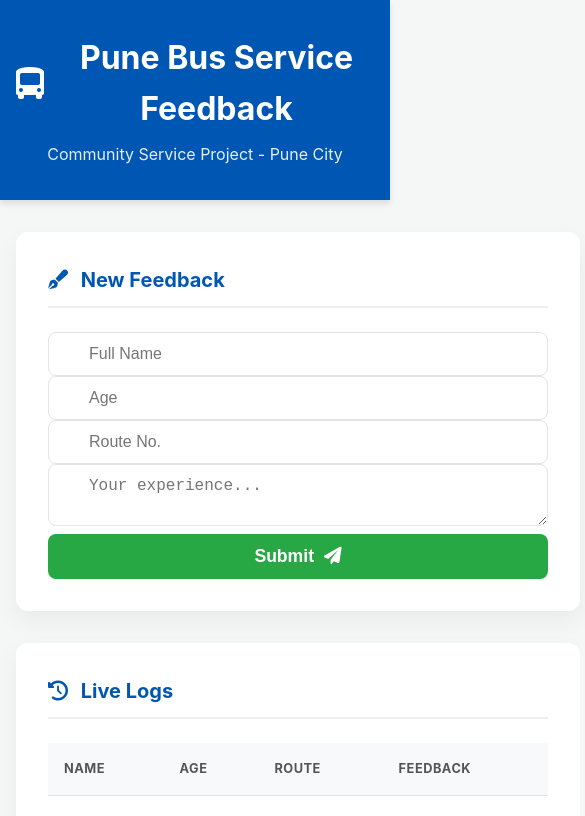
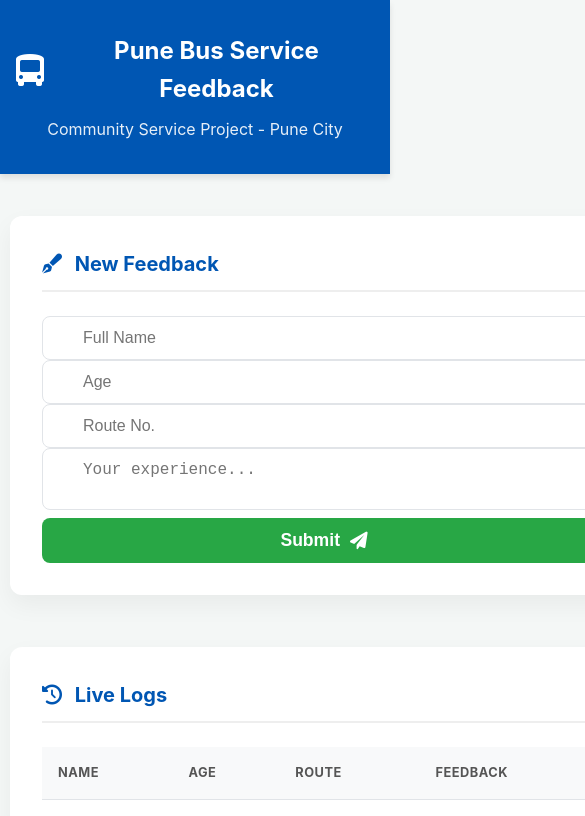
Before and after one commit to Krishhh25/Project, a website: page index.html in a window 390 px wide. Shown: the top 816 px of the page, 585 px wide, since content can reach past the window. Drawn offline with Linux system fonts and the light colour scheme; no server answers.

Commit message:
Update style.css

```diff
--- a/style.css
+++ b/style.css
@@ -189,7 +189,32 @@ th i {
 tbody tr:last-child td {
     border-bottom: none;
 }
+/* Mobile Styles */
+@media (max-width: 600px) {
+    .main-container {
+        padding: 10px;
+        flex-direction: column; /* Stacks form and table vertically */
+    }
 
+    .card {
+        margin-bottom: 20px;
+        width: 100%; /* Makes cards full width on mobile */
+    }
+
+    /* Force the table to be scrollable so it doesn't break the screen */
+    .table-wrapper {
+        overflow-x: auto;
+        display: block;
+    }
+
+    header h1 {
+        font-size: 1.5rem; /* Smaller text for smaller screens */
+    }
+
+    input, textarea, button {
+        font-size: 16px; /* Prevents iOS from zooming in on inputs */
+    }
+}
 tbody tr:hover {
     background-color: #fcfcfc;
 }
```
